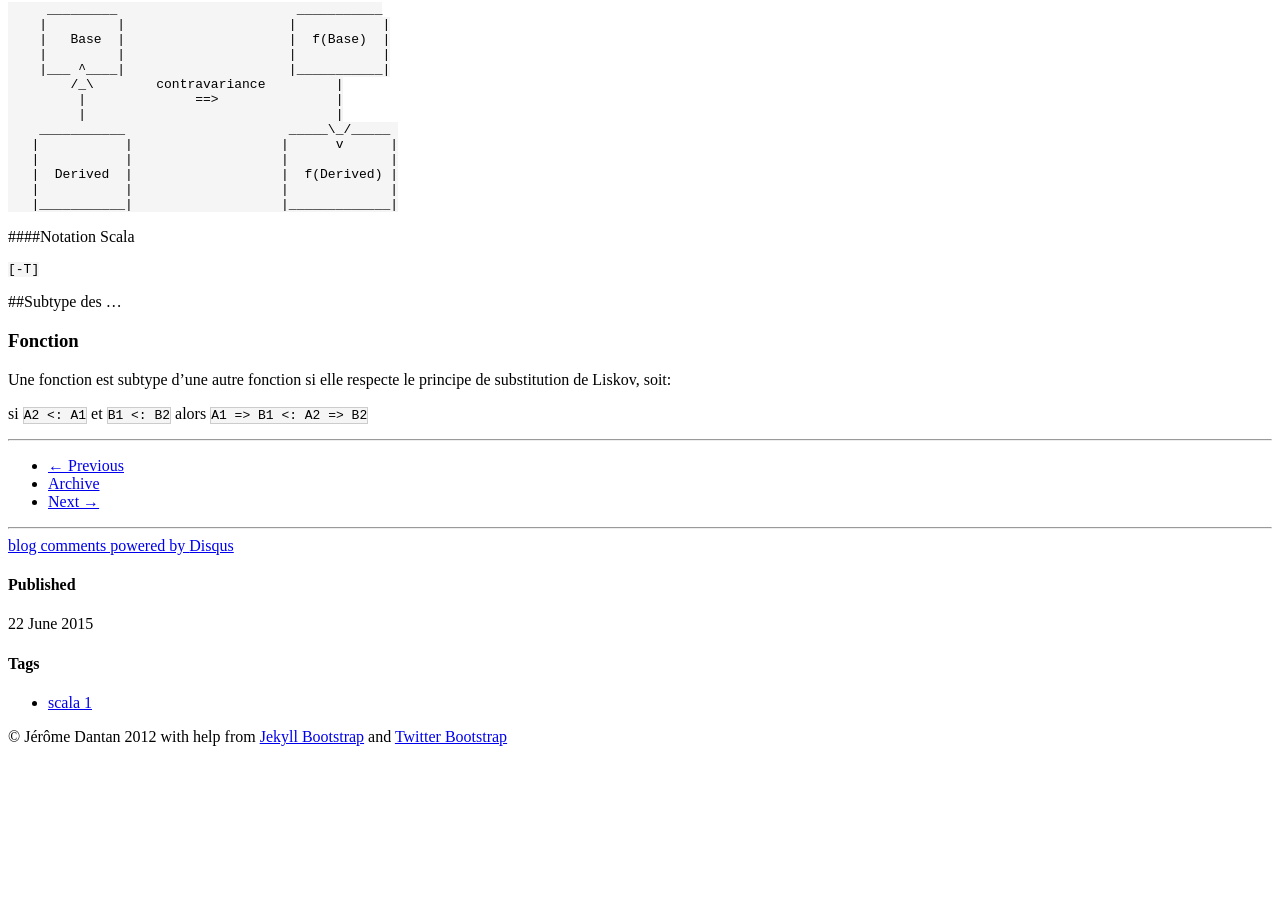
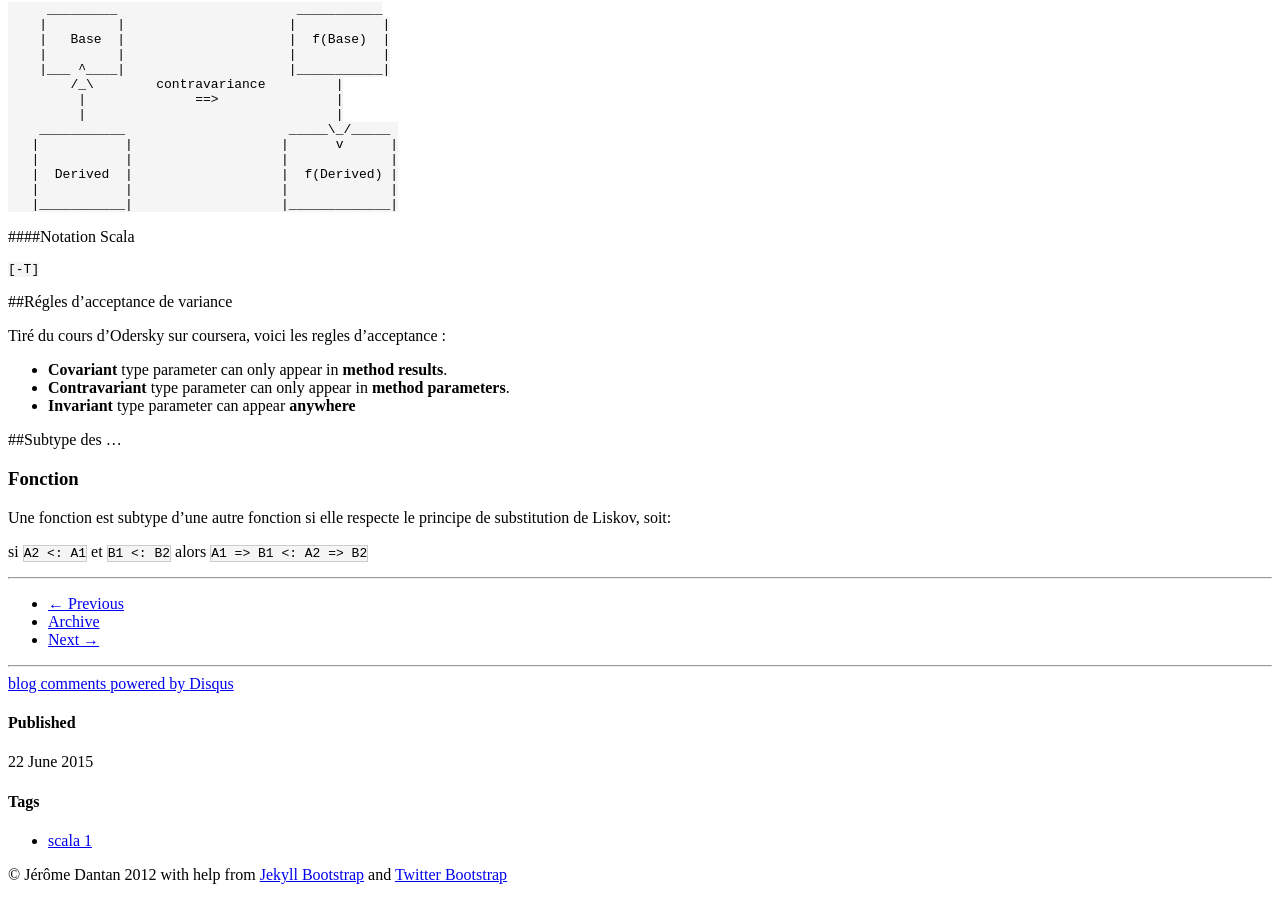
Before and after one commit to jidify/jidify.github.io, a Jekyll site: the page built from _posts/2015-06-22-scala-by-coursera.md, in a window 1280 px wide and 900 px high, scrolled down 1030 px. Built offline with Jekyll 4.4.1, drawn with Linux system fonts in a browser that asks for light colours; comment, search, counter and statistics services are not loaded; before the commit the page ends 1792 px from its top, so only the background shows below that.

Commit message:
updated scala_by_coursera

```diff
--- a/_posts/2015-06-22-scala-by-coursera.md
+++ b/_posts/2015-06-22-scala-by-coursera.md
@@ -79,6 +79,16 @@ Voici une définition assez simple du *Liskov Substitution Principle* donné par
 
     [-T]
 
+##Régles d’acceptance de variance
+
+Tiré du cours d’Odersky sur coursera, voici les regles d’acceptance :
+
+  * **Covariant** type parameter can only appear in **method results**.
+  * **Contravariant** type parameter can only appear in **method parameters**.
+  * **Invariant** type parameter can appear **anywhere**
+
+
+
 
 ##Subtype des ...
 
```
